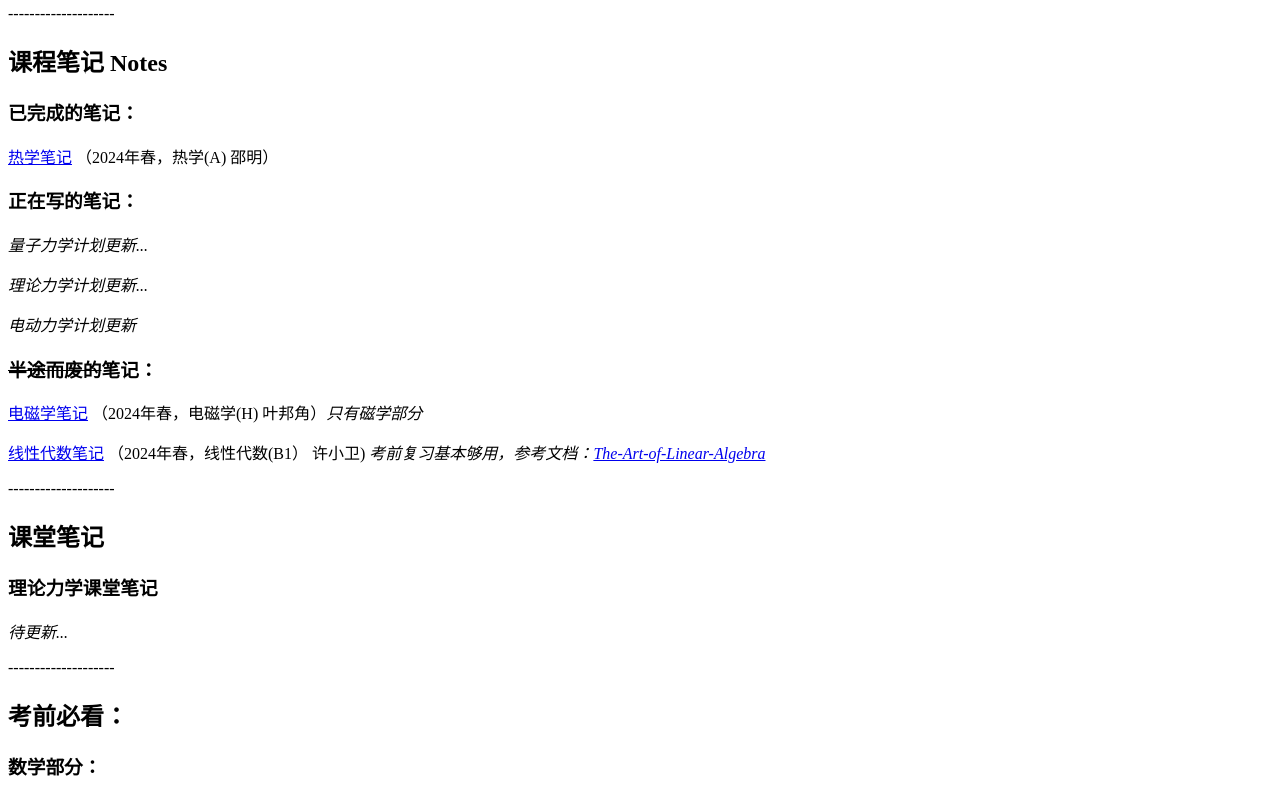
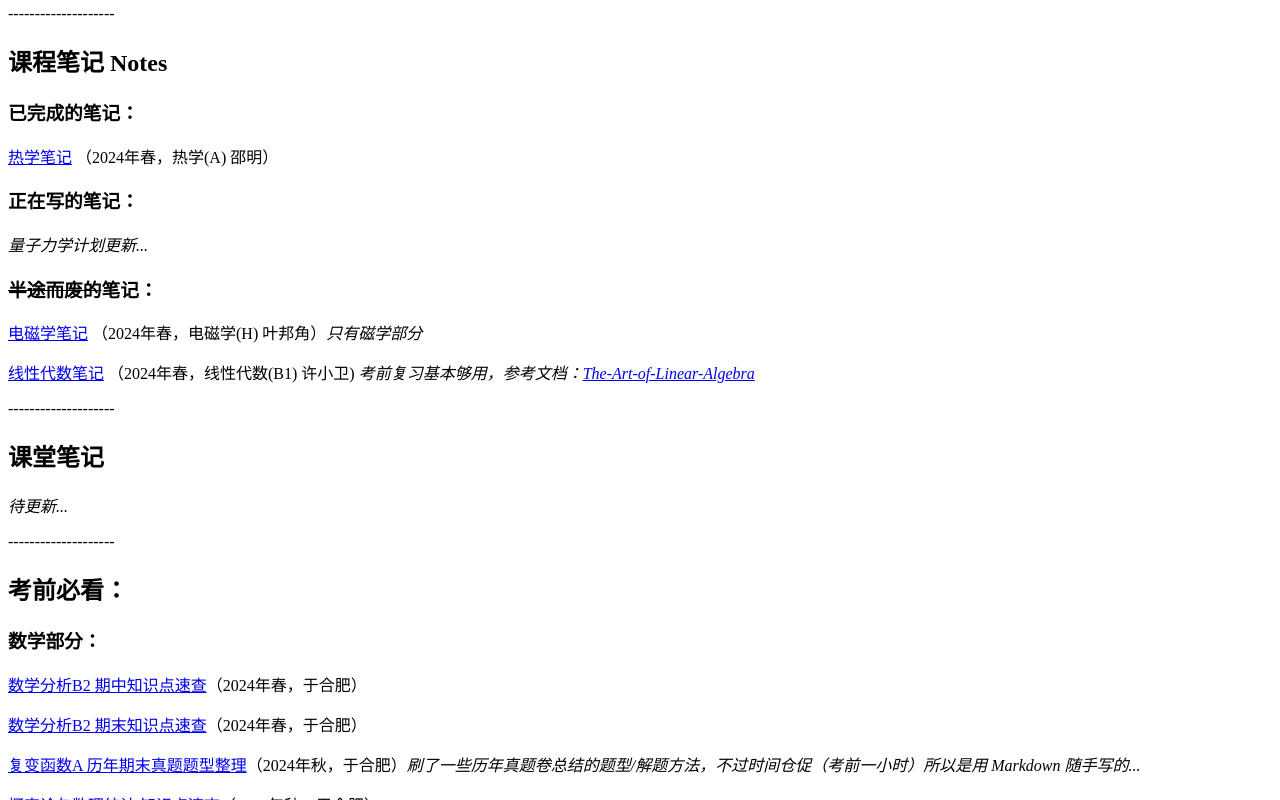
Before and after one commit to Phiyu/yu-ustc.github.io, a plain HTML site: page index.html in a window 1280 px wide. Shown: the part 517-1317 px from the top of the page. Drawn offline with Linux system fonts and the light colour scheme.

Commit message:
Update index.html

```diff
--- a/index.html
+++ b/index.html
@@ -73,20 +73,15 @@ text-align: justify
   <h3>正在写的笔记：  </h3>
     <p><i>量子力学计划更新...</i></p>
 
-    <p><i>理论力学计划更新...</i></p>
-
-    <p><i>电动力学计划更新</i></p>
-
   <h3><s>半途而废的</s>笔记：  </h3>
     <p> <underline><a href="Electromagnetic.pdf">电磁学笔记</a></underline> （2024年春，电磁学(H) 叶邦角）<i>只有磁学部分</i>
 
-    <p> <underline><a href="Linear Algebra.pdf">线性代数笔记</a></underline> （2024年春，线性代数(B1） 许小卫)  <i>考前复习基本够用，参考文档：<underline><a href="https://github.com/kenjihiranabe/The-Art-of-Linear-Algebra">The-Art-of-Linear-Algebra</a></underline></i>
+    <p> <underline><a href="Linear Algebra.pdf">线性代数笔记</a></underline> （2024年春，线性代数(B1) 许小卫)  <i>考前复习基本够用，参考文档：<underline><a href="https://github.com/kenjihiranabe/The-Art-of-Linear-Algebra">The-Art-of-Linear-Algebra</a></underline></i>
 
 
     <p>--------------------</p>
 <h2 id="section2">课堂笔记</h2>
 
- <h3>理论力学课堂笔记</h3>
  <p> <i>待更新...</i></p>
 
 
```
